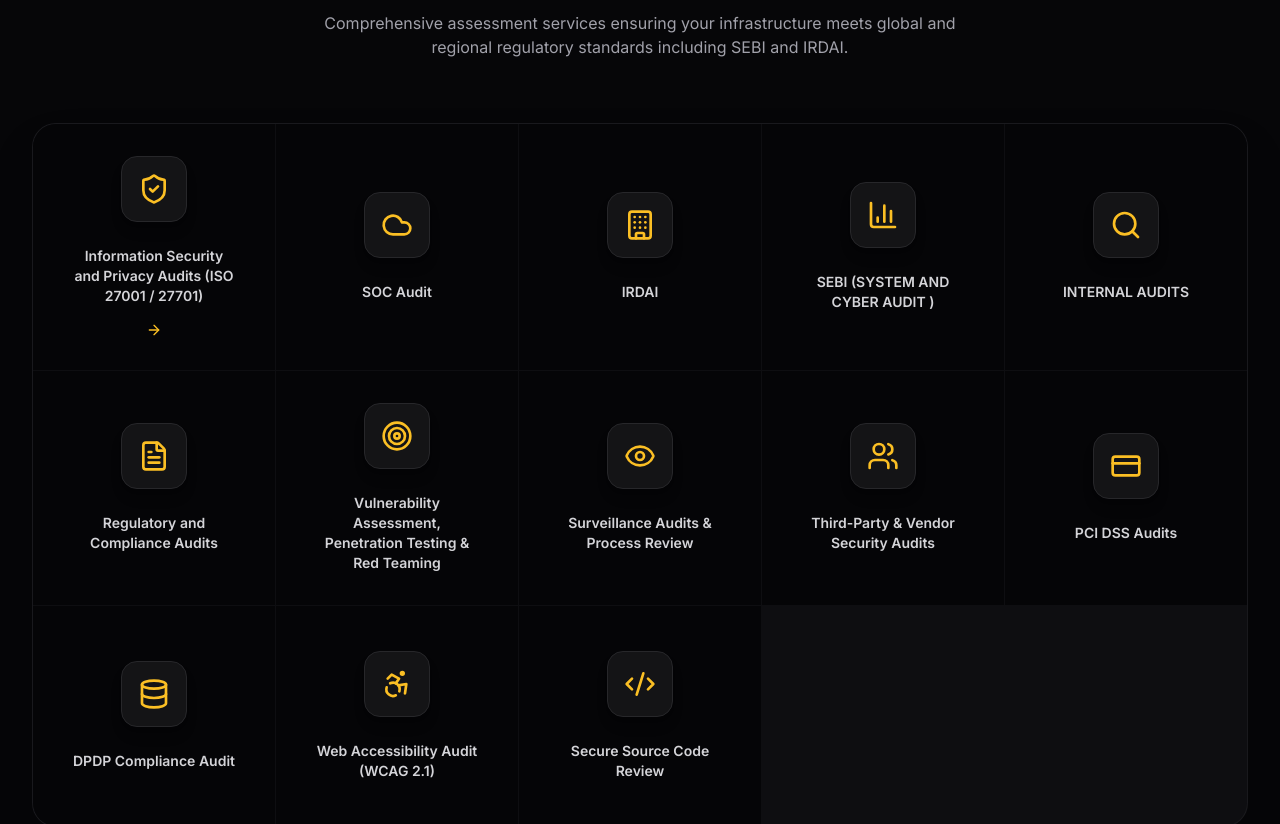
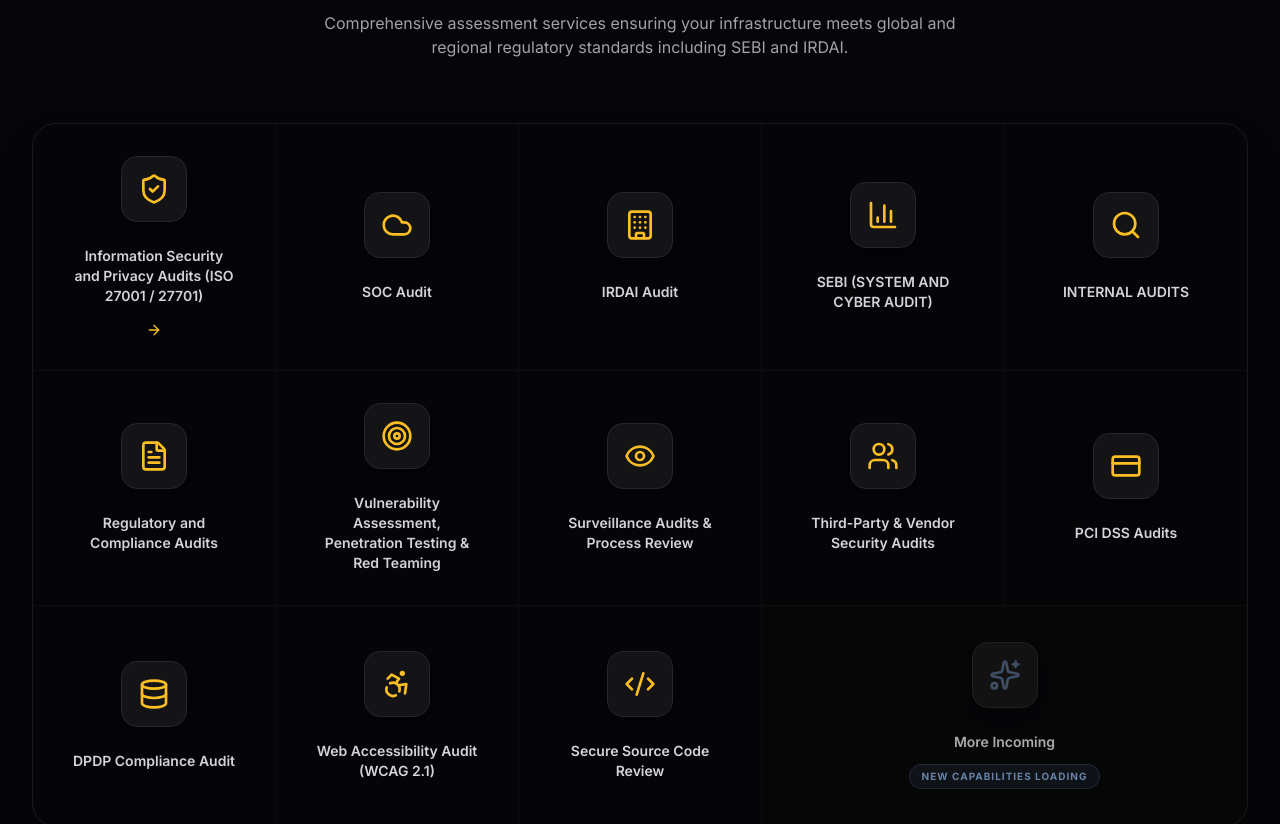
Before and after one commit to vc55848/OASISCYBER, a React (Vite) app: page / in a window 1280 px wide. Shown: the part 1628-2452 px from the top of the page. Built offline with nearby package versions, Linux system fonts and the light colour scheme.

Commit message:
feat(audit): Add "More Incoming" audit item
Introduces a new "More Incoming" audit item with a sparkle icon to the audit grid. This visually indicates that new audit types are planned or will be available soon, enhancing user anticipation for future features.

```diff
--- a/components/AuditGrid.tsx
+++ b/components/AuditGrid.tsx
@@ -14,7 +14,8 @@
   ArrowRight,
   Building,
   Search,
-  BarChart3
+  BarChart3,
+  Sparkles
 } from 'lucide-react';
 
 const audits = [
@@ -30,12 +31,12 @@
   },
   {
     icon: <Building className="w-8 h-8 text-amber-400" />,
-    title: "IRDAI",
+    title: "IRDAI Audit",
     hasArrow: false
   },
   {
     icon: <BarChart3 className="w-8 h-8 text-amber-400" />,
-    title: "SEBI (SYSTEM AND CYBER AUDIT )",
+    title: "SEBI (SYSTEM AND CYBER AUDIT)",
     hasArrow: false
   },
   {
@@ -82,6 +83,11 @@
     icon: <Code2 className="w-8 h-8 text-amber-400" />,
     title: "Secure Source Code Review",
     hasArrow: false
+  },
+  {
+    icon: <Sparkles className="w-8 h-8 text-blue-400 animate-pulse" />,
+    title: "More Incoming",
+    isUpcoming: true
   }
 ];
 
@@ -105,14 +111,23 @@
           <div
             key={index}
             onClick={scrollToContact}
-            className="group relative bg-[#050507] p-8 flex flex-col items-center text-center cursor-pointer hover:bg-zinc-900/60 hover:scale-[1.05] hover:z-10 hover:shadow-2xl hover:shadow-amber-400/5 transition-all duration-300 min-h-[220px] justify-center outline outline-1 outline-transparent hover:outline-zinc-800"
+            className={`group relative bg-[#050507] p-8 flex flex-col items-center text-center cursor-pointer hover:bg-zinc-900/60 hover:scale-[1.05] hover:z-10 hover:shadow-2xl transition-all duration-300 min-h-[220px] justify-center outline outline-1 outline-transparent hover:outline-zinc-800
+              ${audit.isUpcoming ? 'opacity-80 grayscale-[0.5] hover:grayscale-0 md:col-span-2 lg:col-span-2' : 'col-span-1'}
+            `}
           >
-            <div className="mb-6 p-4 rounded-2xl bg-zinc-900/80 border border-zinc-800 group-hover:border-amber-400/30 group-hover:scale-110 transition-all duration-300 shadow-lg group-hover:shadow-amber-400/10">
+            <div className={`mb-6 p-4 rounded-2xl bg-zinc-900/80 border border-zinc-800 group-hover:scale-110 transition-all duration-300 shadow-lg ${audit.isUpcoming ? 'group-hover:border-blue-400/30 group-hover:shadow-blue-400/10' : 'group-hover:border-amber-400/30 group-hover:shadow-amber-400/10'}`}>
               {audit.icon}
             </div>
             <h3 className="text-xs md:text-sm font-semibold text-zinc-300 group-hover:text-white transition-colors leading-relaxed px-2">
               {audit.title}
             </h3>
+
+            {audit.isUpcoming && (
+              <span className="mt-3 px-3 py-1 rounded-full text-[10px] font-bold bg-blue-400/10 border border-blue-400/20 text-blue-400 group-hover:bg-blue-400/20 transition-all uppercase tracking-widest">
+                New Capabilities Loading
+              </span>
+            )}
+
             {audit.hasArrow && (
               <div className="mt-4 text-amber-400 group-hover:translate-x-1 transition-transform">
                 <ArrowRight className="w-4 h-4" />
@@ -120,7 +135,7 @@
             )}
 
             {/* Subtle Hover Glow Line */}
-            <div className="absolute bottom-0 left-0 right-0 h-1 bg-amber-400 scale-x-0 group-hover:scale-x-100 transition-transform duration-500 origin-center" />
+            <div className={`absolute bottom-0 left-0 right-0 h-1 scale-x-0 group-hover:scale-x-100 transition-transform duration-500 origin-center ${audit.isUpcoming ? 'bg-blue-500' : 'bg-amber-400'}`} />
           </div>
         ))}
       </div>
```
